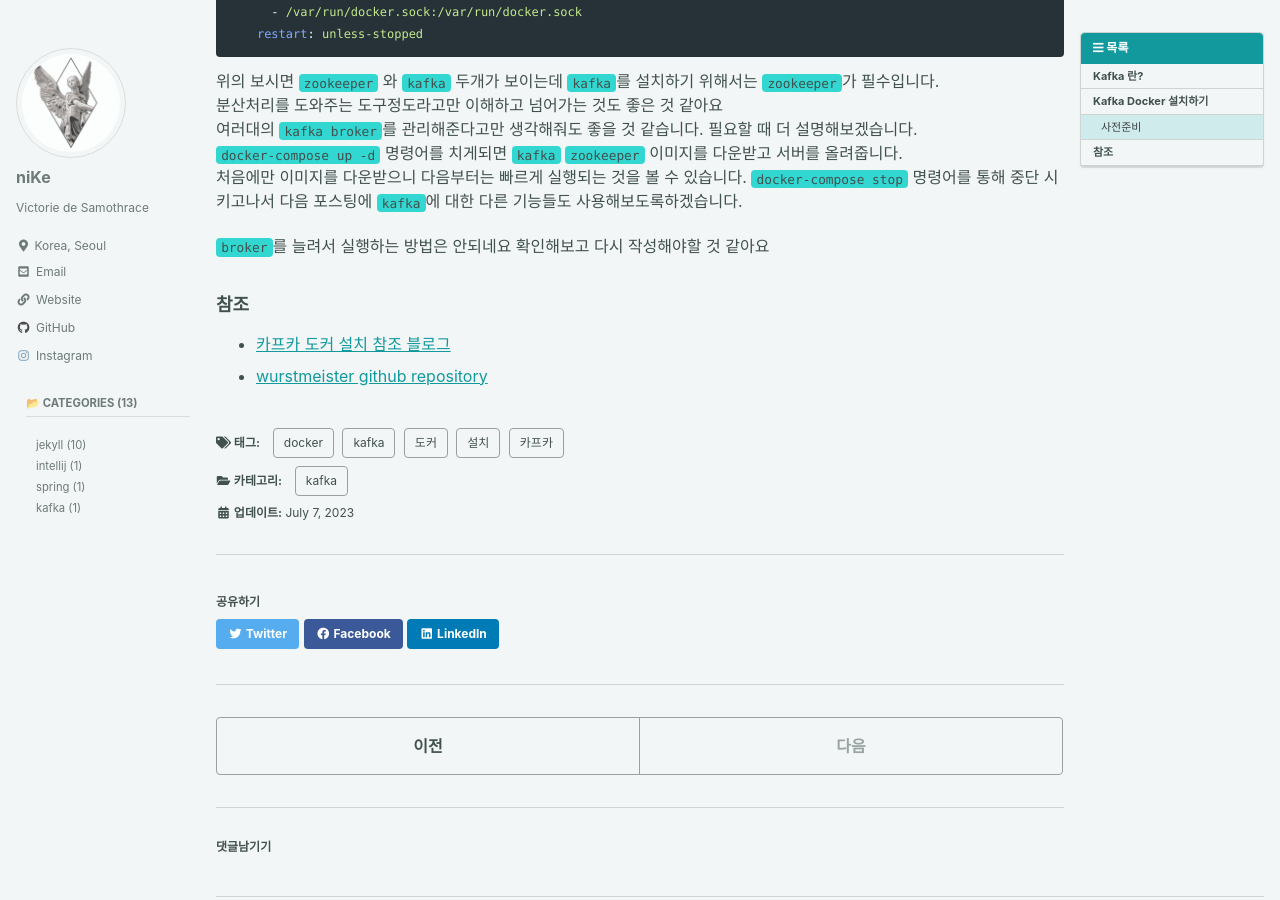
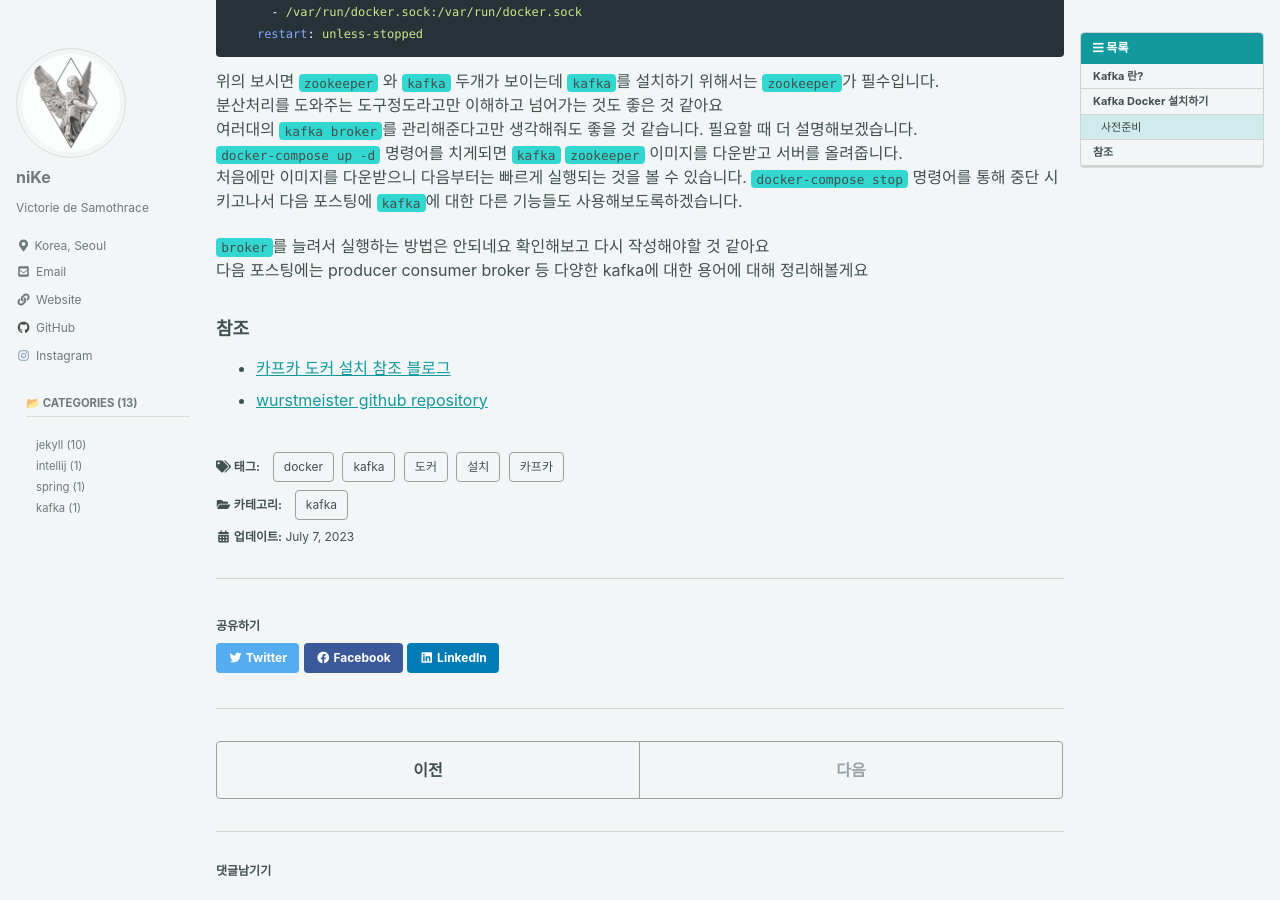
Before and after one commit to KwakTaeMin/KwakTaeMin.github.io, a Jekyll site: the page built from _posts/2023-07-07-Kafka Docker 설치(0).md, in a window 1280 px wide and 900 px high, scrolled down 2351 px. Built offline with Jekyll 4.4.1, drawn with Linux system fonts in a browser that asks for light colours; cached includes are drawn as plain includes; some web fonts are replaced; comment, search, counter and statistics services are not loaded.

Commit message:
카프카 도커 구성 포스팅

```diff
--- a/_posts/2023-07-07-Kafka Docker 설치(0).md
+++ b/_posts/2023-07-07-Kafka Docker 설치(0).md
@@ -95,6 +95,7 @@ services:
 `docker-compose stop` 명령어를 통해 중단 시키고나서 다음 포스팅에 `kafka`에 대한 다른 기능들도 사용해보도록하겠습니다.
 
 `broker`를 늘려서 실행하는 방법은 안되네요 확인해보고 다시 작성해야할 것 같아요
+다음 포스팅에는 producer consumer broker 등 다양한 kafka에 대한 용어에 대해 정리해볼게요
 
 ### 참조
 - [카프카 도커 설치 참조 블로그](https://tommypagy.tistory.com/226)
```
